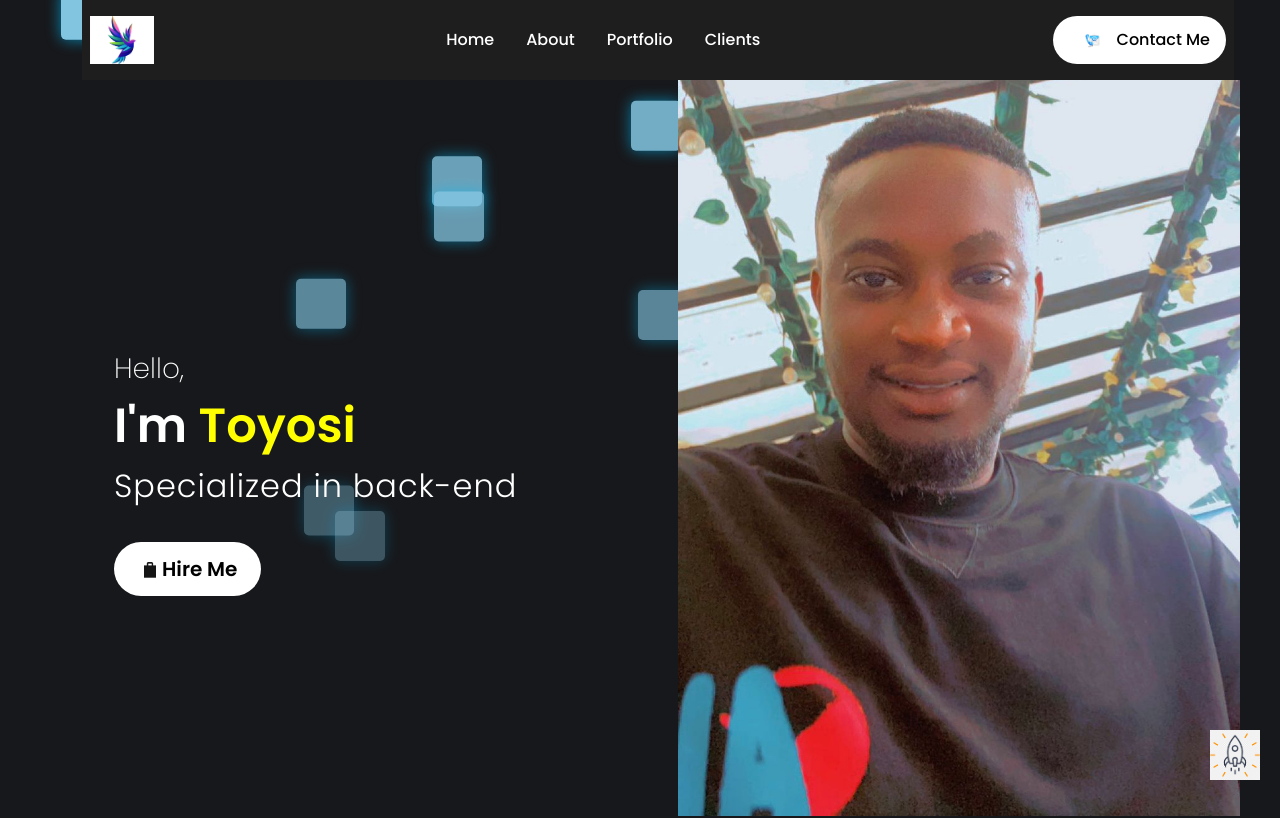
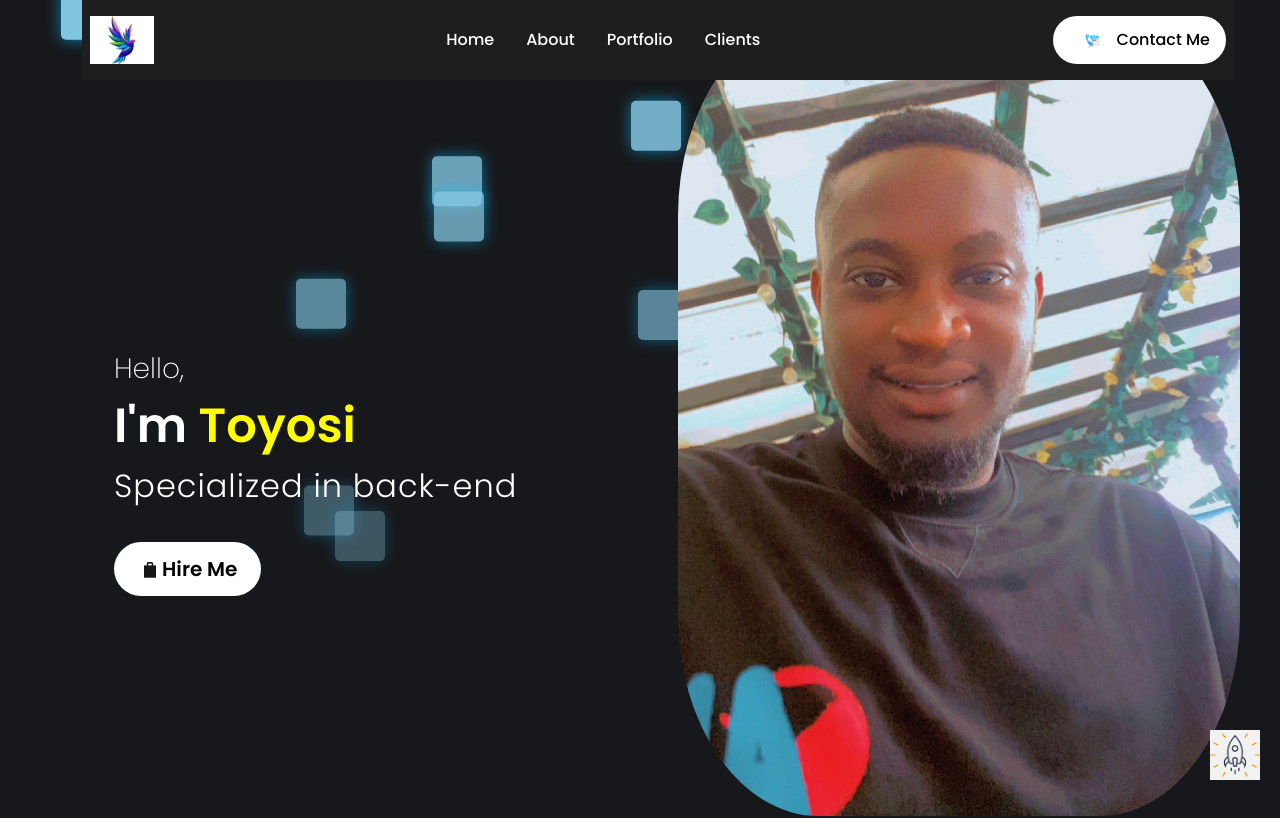
Before and after one commit to toyorcee/MY_PORTFOLIO, a React (Create React App) app: page / in a window 1280 px wide. Shown: the top 818 px of the page. Built offline with nearby package versions, Linux system fonts and the light colour scheme.

Commit message:
ice cubes added

```diff
--- a/src/Components/Intro/intro.css
+++ b/src/Components/Intro/intro.css
@@ -14,6 +14,7 @@
   z-index: -1;
   object-fit: cover;
   height: 100vh;
+  border-radius: 25%;
 }
 
 .introContent {
--- a/src/Components/Intro/intro.jsx
+++ b/src/Components/Intro/intro.jsx
@@ -43,7 +43,7 @@ const Intro = () => {
             </Button>
           </Link>
         </div>
-        <img src={bg} alt="profile" className="bg" />
+        <img src={bg} alt="profile" className="bg mine" />
       </Container>
     </section>
   );
```
